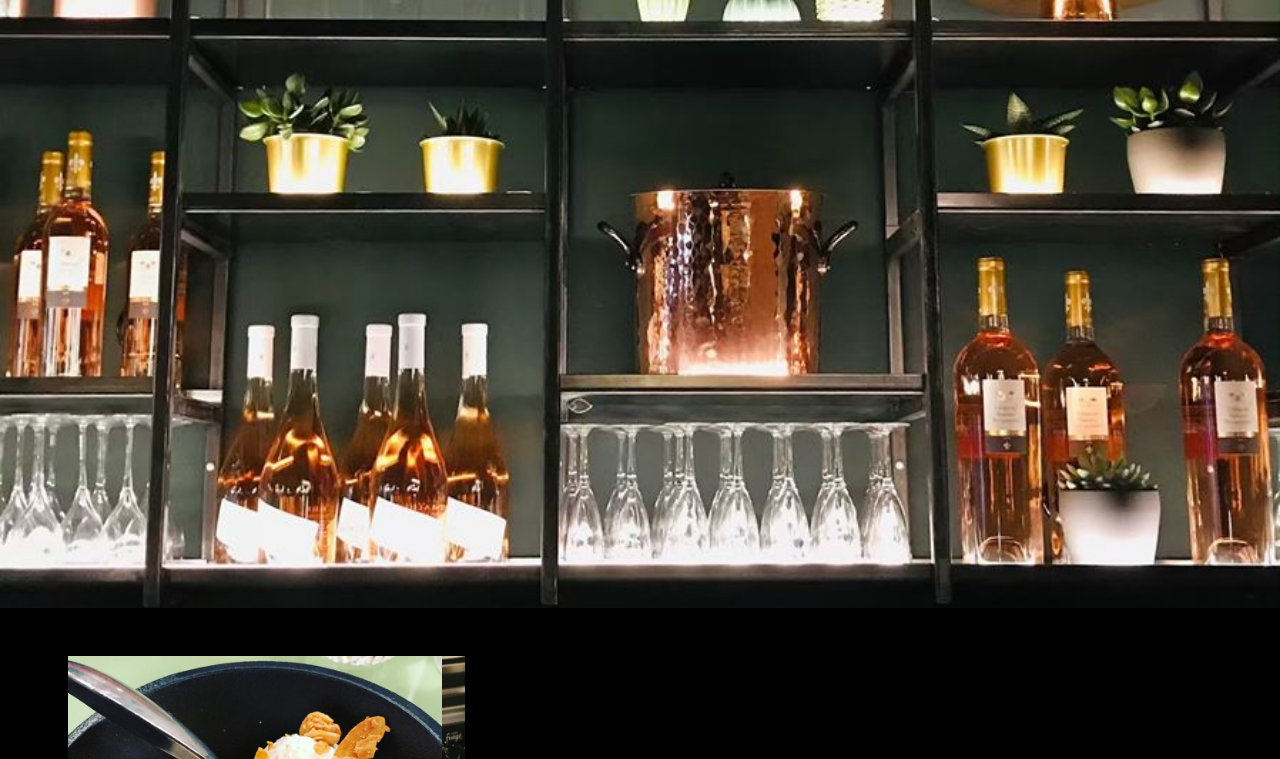
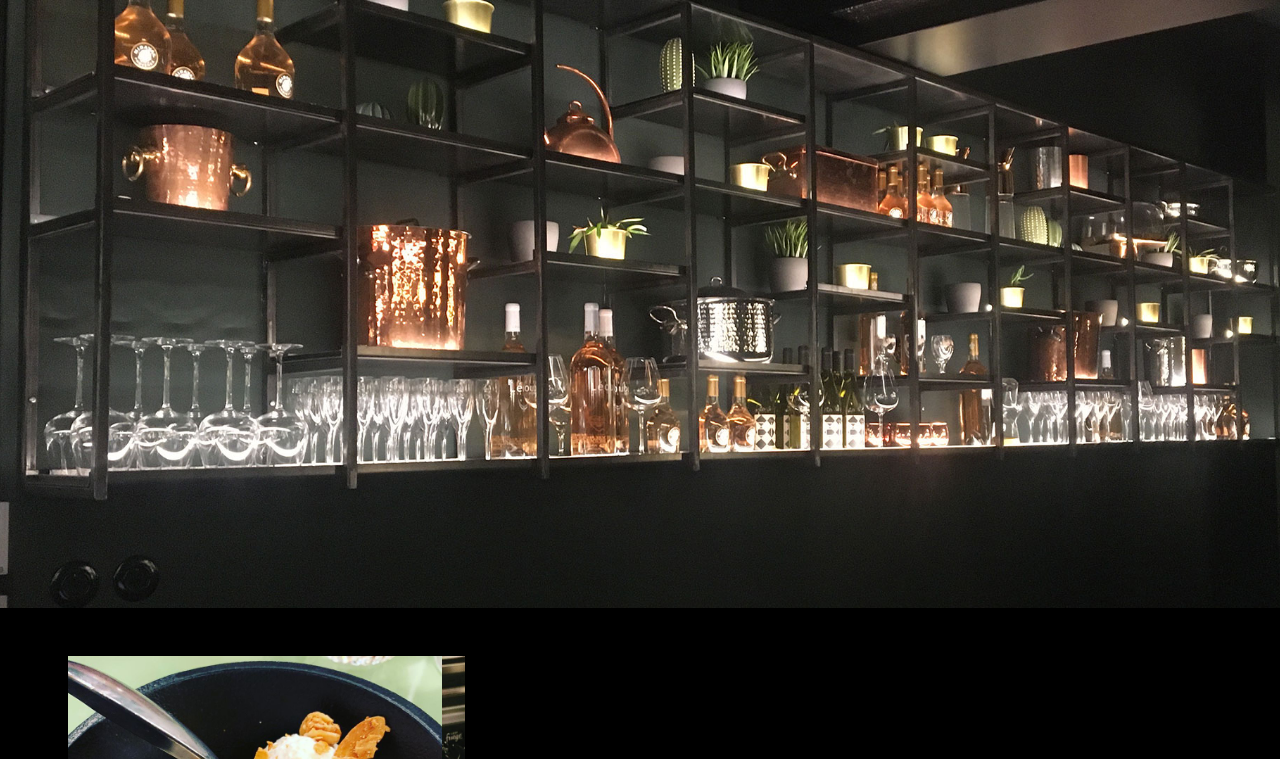
Before and after one commit to Vincent-Garret/big-bistrot-girondin, a plain HTML site: page index.html in a window 1280 px wide. Shown: the part 152-911 px from the top of the page. Drawn offline with nearby package versions, Linux system fonts and the light colour scheme.

Commit message:
correction photo

```diff
--- a/css/style.css
+++ b/css/style.css
@@ -4,7 +4,7 @@ body {
 }
 
 .entete {
-    background-image: url(../img/mur.vin.jpg);
+    background-image: url(../img/header.jpg);
     height: 95vh;
     background-position: center;
     background-attachment: fixed;
```
Also changed, not shown: img/header.jpg (added).
